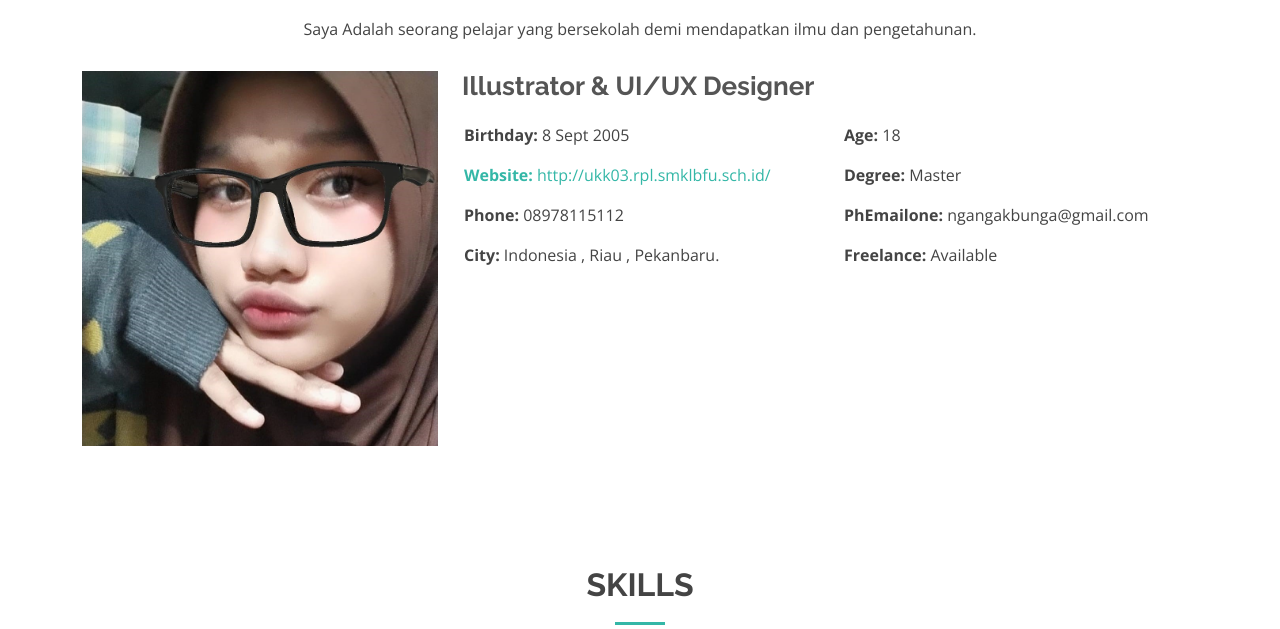
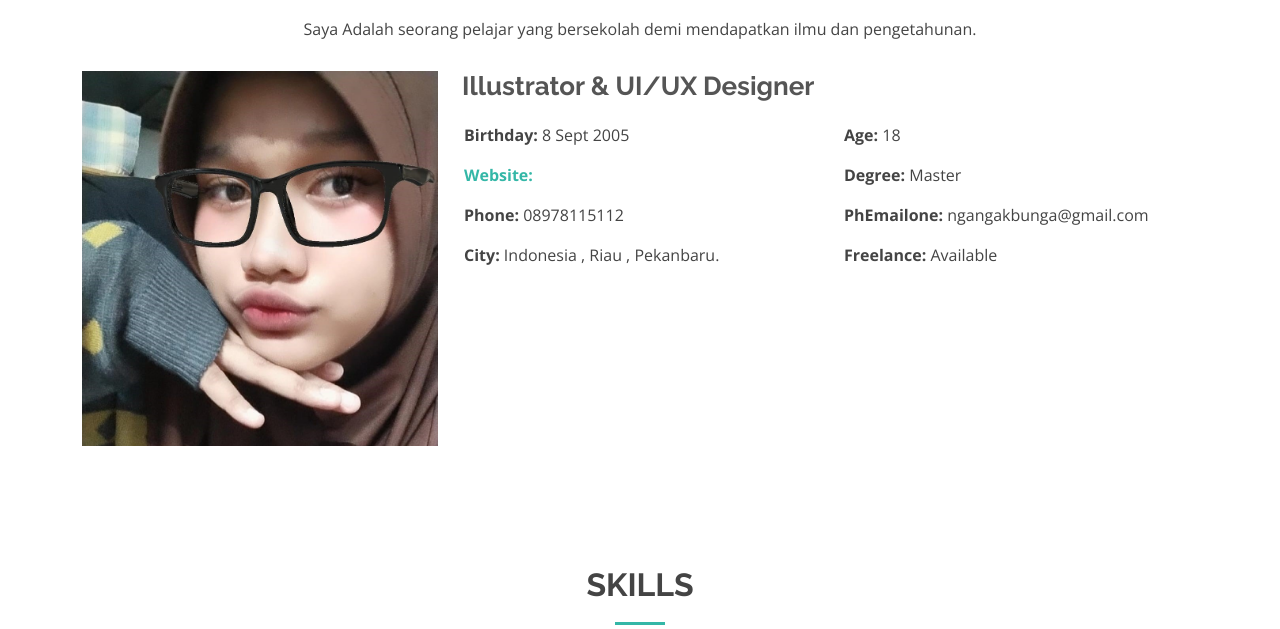
Before and after one commit to nyxxflower/nyxxflower.github.io, a plain HTML site: page about.html in a window 1280 px wide. Shown: the part 171-800 px from the top of the page. Drawn offline with nearby package versions, Linux system fonts and the light colour scheme.

Commit message:
My Profile

```diff
--- a/about.html
+++ b/about.html
@@ -95,7 +95,7 @@
               <div class="col-lg-6">
                 <ul>
                   <li><i class="bi bi-rounded-right"></i> <strong>Birthday:</strong> 8 Sept 2005</li>
-                 <a href="http://ukk03.rpl.smklbfu.sch.id/"> <li><i class="bi bi-rounded-right"></i> <strong>Website:</strong> http://ukk03.rpl.smklbfu.sch.id/</li></a>
+                 <a href=""> <li><i class="bi bi-rounded-right"></i> <strong>Website:</strong></li></a>
                   <li><i class="bi bi-rounded-right"></i> <strong>Phone:</strong> 08978115112</li>
                   <li><i class="bi bi-rounded-right"></i> <strong>City:</strong> Indonesia , Riau , Pekanbaru.</li>
                 </ul>
```
